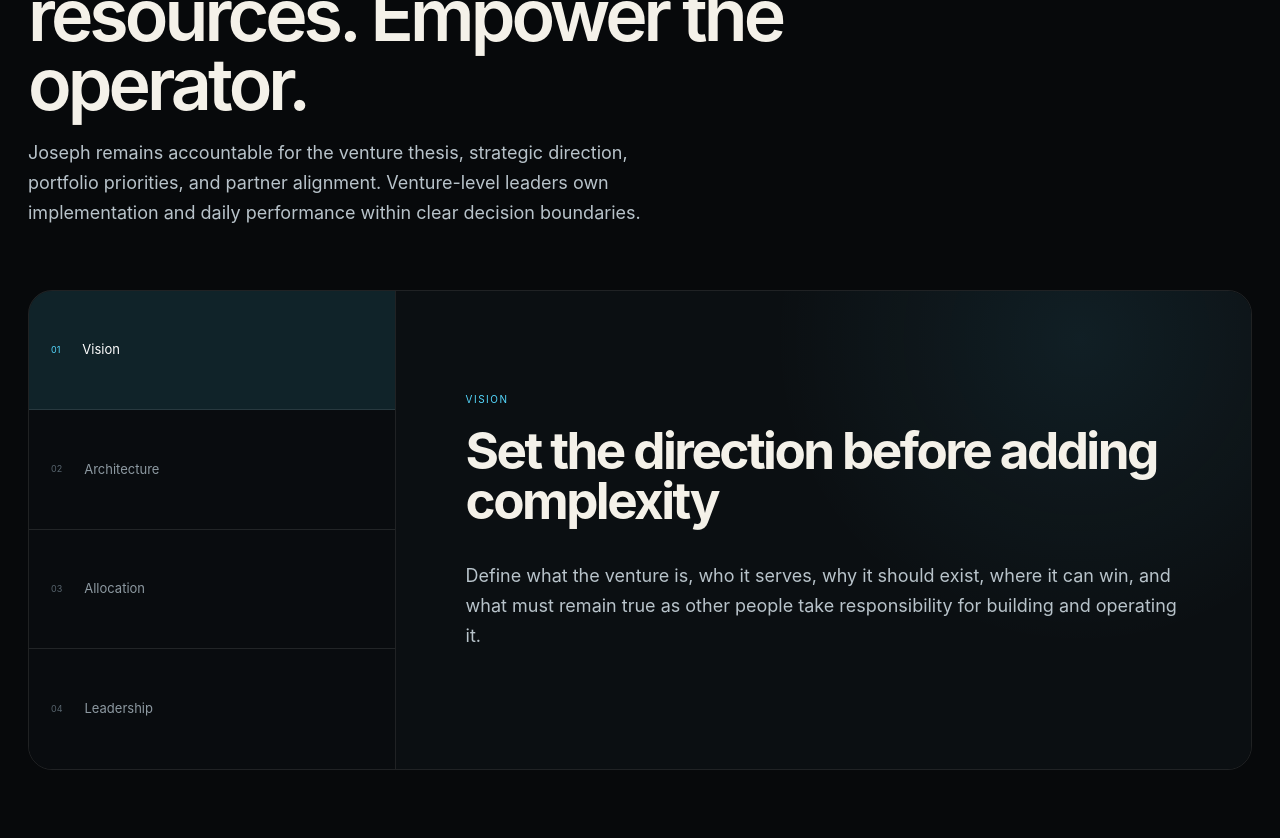
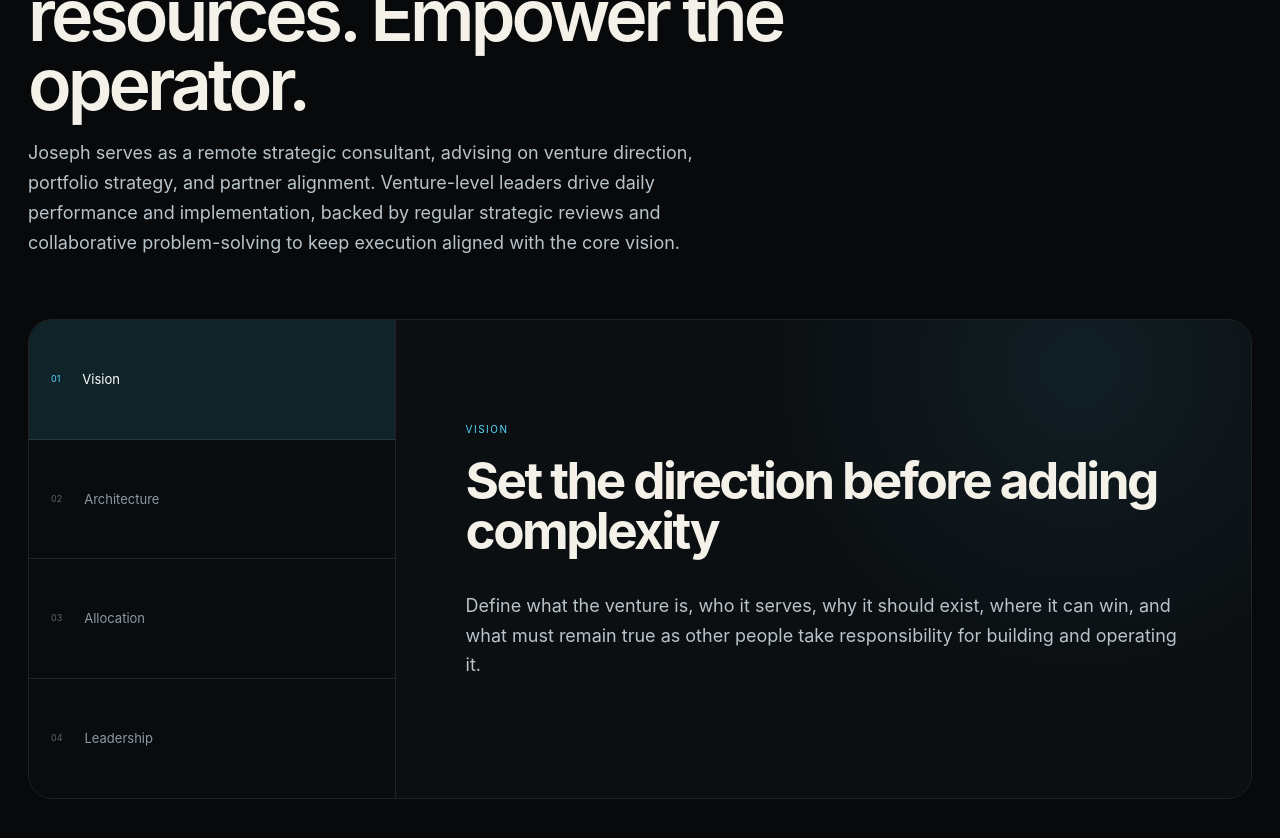
Before and after one commit to josephjilovec/josephjilovec, a Next.js app: page /founder in a window 1280 px wide. Shown: the part 1140-1978 px from the top of the page. Built offline with nearby package versions, Linux system fonts and the light colour scheme.

Commit message:
Update page.tsx

```diff
--- a/app/founder/page.tsx
+++ b/app/founder/page.tsx
@@ -21,7 +21,7 @@ export default function FounderPage() {
       </section>
       <section className="section">
         <SectionHeading index="01" eyebrow="Studio lead model" title="Set the direction. Align the resources. Empower the operator.">
-          <p>Joseph remains accountable for the venture thesis, strategic direction, portfolio priorities, and partner alignment. Venture-level leaders own implementation and daily performance within clear decision boundaries.</p>
+          <p>Joseph serves as a remote strategic consultant, advising on venture direction, portfolio strategy, and partner alignment. Venture-level leaders drive daily performance and implementation, backed by regular strategic reviews and collaborative problem-solving to keep execution aligned with the core vision.</p>
         </SectionHeading>
         <FounderTimeline />
       </section>
```
